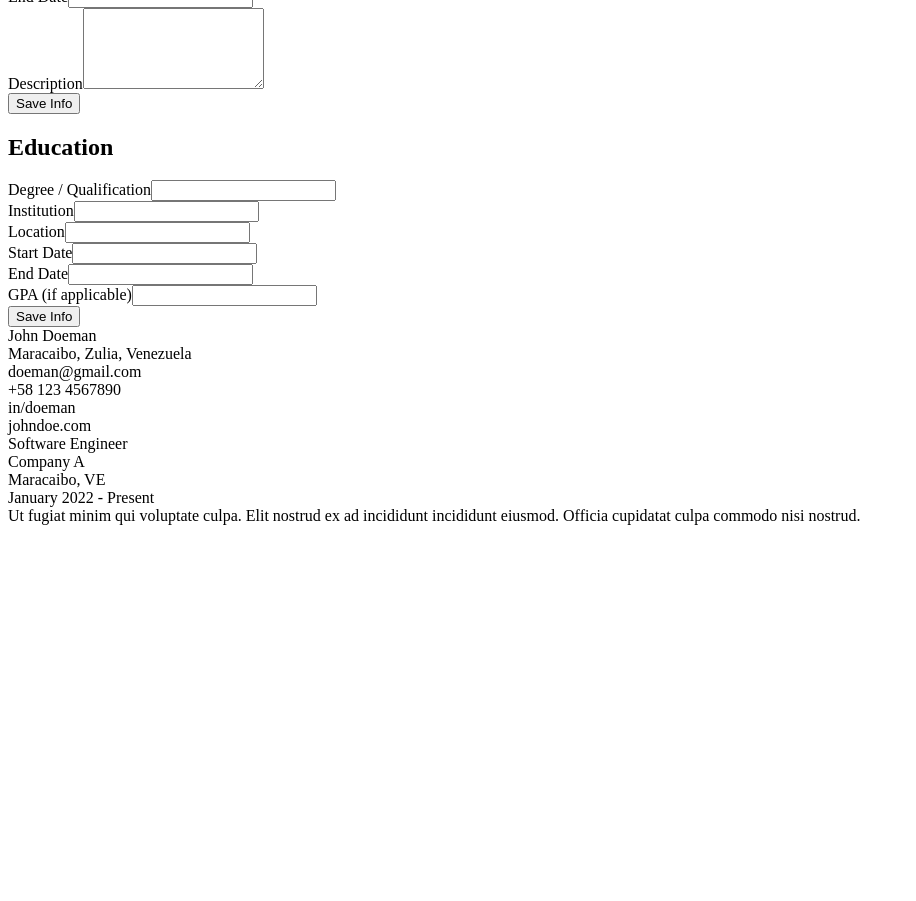
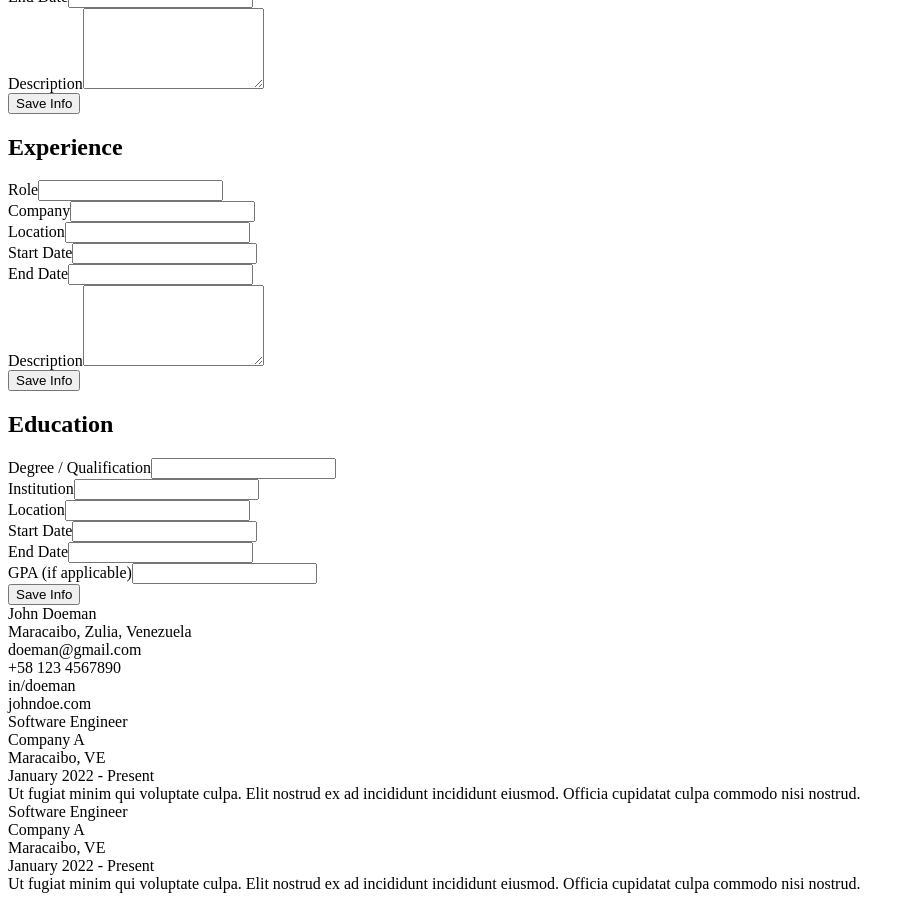
Before and after one commit to danxschz/cv-app, a React (Create React App) app: page / in a window 1280 px wide. Shown: the part 420-1321 px from the top of the page, without its empty margins (0-916 px from the left). Before the commit the page ends 953 px from the top, so only its background shows below. Built offline with nearby package versions, Linux system fonts and the light colour scheme.

Commit message:
Add support to render multiple experience forms

```diff
--- a/src/App.js
+++ b/src/App.js
@@ -20,6 +20,14 @@ class App extends Component {
         city: 'Maracaibo',
 
         experience: [
+          {
+            role: 'Software Engineer',
+            companyName: 'Company A',
+            companyLocation: 'Maracaibo, VE',
+            roleStartDate: 'January 2022',
+            roleEndDate: 'Present',
+            roleDescription: 'Ut fugiat minim qui voluptate culpa. Elit nostrud ex ad incididunt incididunt eiusmod. Officia cupidatat culpa commodo nisi nostrud.',
+          },
           {
             role: 'Software Engineer',
             companyName: 'Company A',
@@ -76,10 +84,18 @@ class App extends Component {
   };
 
   render() {
+    const { experience } = this.state.resume;
+
     return (
       <div className="App">
         <ContactForm handleChange={this.handleChange}/>
-        <ExperienceForm dataIndex="0" handleChange={(e) => this.handleArrayChange(e, 'experience')}/>
+
+        {experience.map((exp) => {
+            return (
+              <ExperienceForm key={experience.indexOf(exp)} dataIndex={experience.indexOf(exp)} handleChange={(e) => this.handleArrayChange(e, 'experience')}/>
+            )
+        })}
+
         <EducationForm/>
         <Resume resume={this.state.resume}/>
       </div>
--- a/src/components/ContactForm.js
+++ b/src/components/ContactForm.js
@@ -9,14 +9,14 @@ class ContactForm extends Component {
       <div>
         <h2>Contact</h2>
         <form>
-          <Input labelText="Full name" id="fullName" autocomplete="name" handleChange={handleChange}/>
-          <Input type="email" labelText="Email address" id="email" autocomplete="email" handleChange={handleChange}/>
-          <Input type="tel" labelText="Phone number" id="phone" autocomplete="tel" handleChange={handleChange}/>
+          <Input labelText="Full name" id="fullName" autoComplete="name" handleChange={handleChange}/>
+          <Input type="email" labelText="Email address" id="email" autoComplete="email" handleChange={handleChange}/>
+          <Input type="tel" labelText="Phone number" id="phone" autoComplete="tel" handleChange={handleChange}/>
           <Input type="url" labelText="LinkedIn URL" id="linkedIn" handleChange={handleChange}/>
           <Input type="url" labelText="Personal website" id="personalWebsite" handleChange={handleChange}/>
-          <Input labelText="Country" id="country" autocomplete="country-name" handleChange={handleChange}/>
-          <Input labelText="State" id="state" autocomplete="address-level1" handleChange={handleChange}/>
-          <Input labelText="City" id="city" autocomplete="address-level2" handleChange={handleChange}/>
+          <Input labelText="Country" id="country" autoComplete="country-name" handleChange={handleChange}/>
+          <Input labelText="State" id="state" autoComplete="address-level1" handleChange={handleChange}/>
+          <Input labelText="City" id="city" autoComplete="address-level2" handleChange={handleChange}/>
           <button type="submit">Save Info</button>
         </form>
       </div>
--- a/src/components/Input.js
+++ b/src/components/Input.js
@@ -2,12 +2,12 @@ import React, { Component } from "react";
 
 class Input extends Component {
   render () {
-    const { id, labelText, type, autocomplete, dataIndex, dataKey, handleChange} = this.props;
+    const { id, labelText, type, autoComplete, dataIndex, dataKey, handleChange} = this.props;
 
     return (
       <div className="input">
         <label htmlFor={id}>{labelText}</label>
-        <input type={type} id={id} autocomplete={autocomplete} data-index={dataIndex} data-key={dataKey} onChange={handleChange}/>
+        <input type={type} id={id} autoComplete={autoComplete} data-index={dataIndex} data-key={dataKey} onChange={handleChange}/>
       </div>
     )
   }
```
